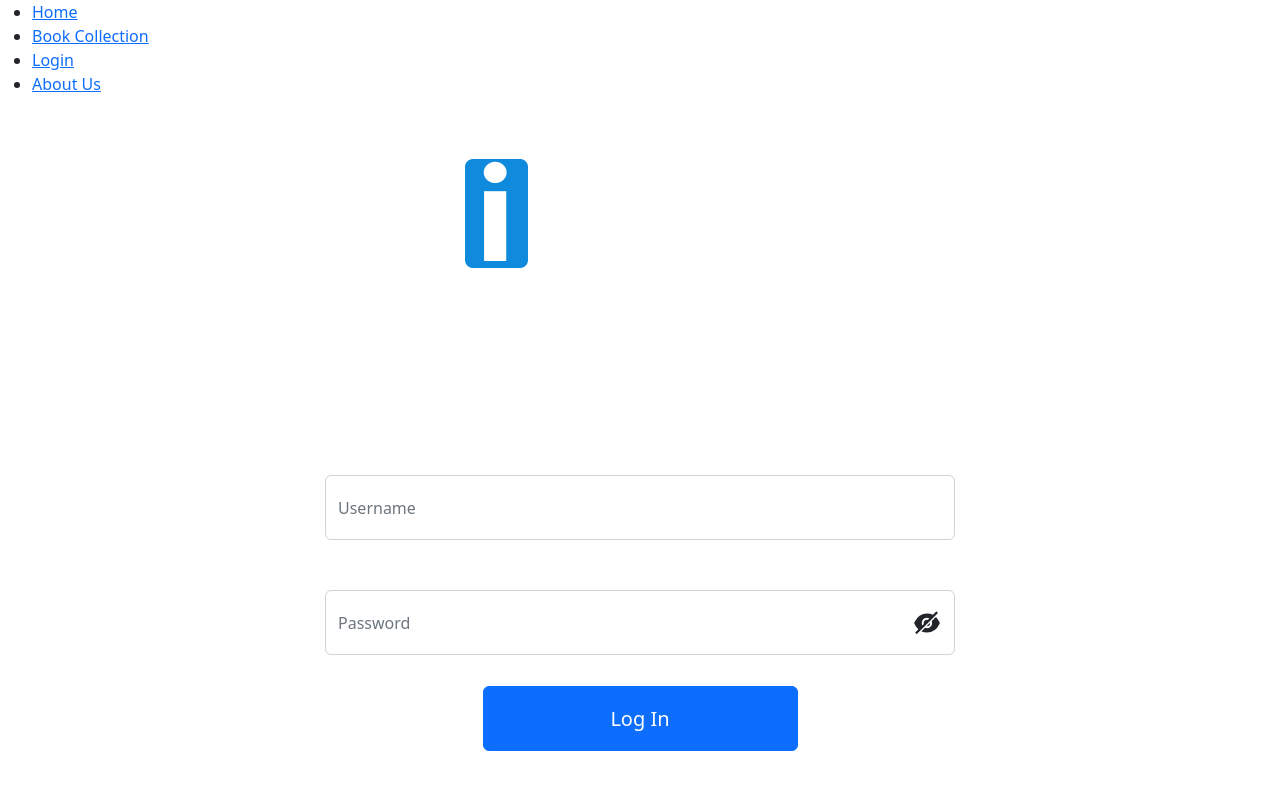
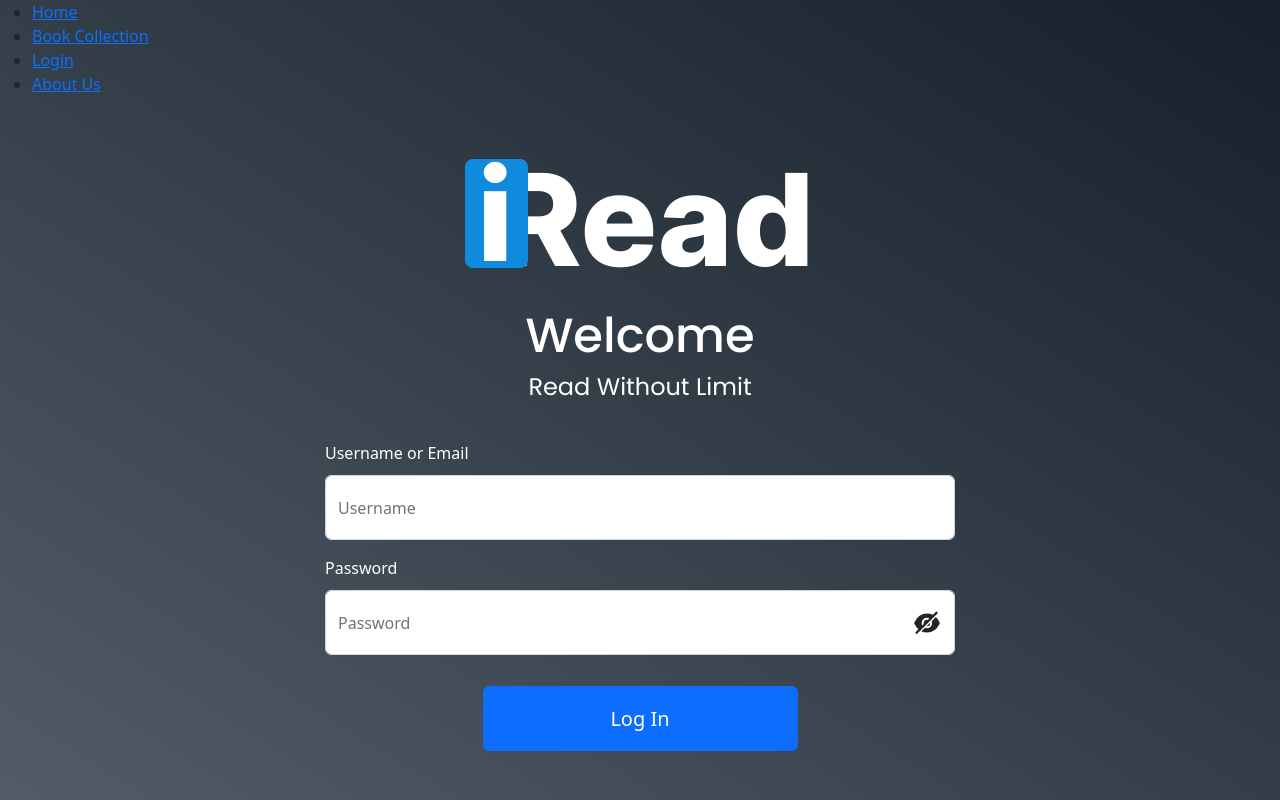
Before and after one commit to everythingxafter/awesomebookshelf, a React (Create React App) app: page /login in a window 1280 px wide. Built offline with nearby package versions, Linux system fonts and the light colour scheme.

Commit message:
fix url backend

```diff
--- a/src/pages/login/Login.js
+++ b/src/pages/login/Login.js
@@ -31,7 +31,7 @@ export default function Login() {
 
     try {
       const res = await axios.post(
-        "//localhost:8080/login",
+        "//localhost:5000/login",
         JSON.stringify(dataUser),
         config
       );
@@ -82,7 +82,7 @@ export default function Login() {
   };
 
   return (
-    <div className="page">
+    <div className="login-page">
       <Navbar />
       {MyAlert(
         "Notice",
```
